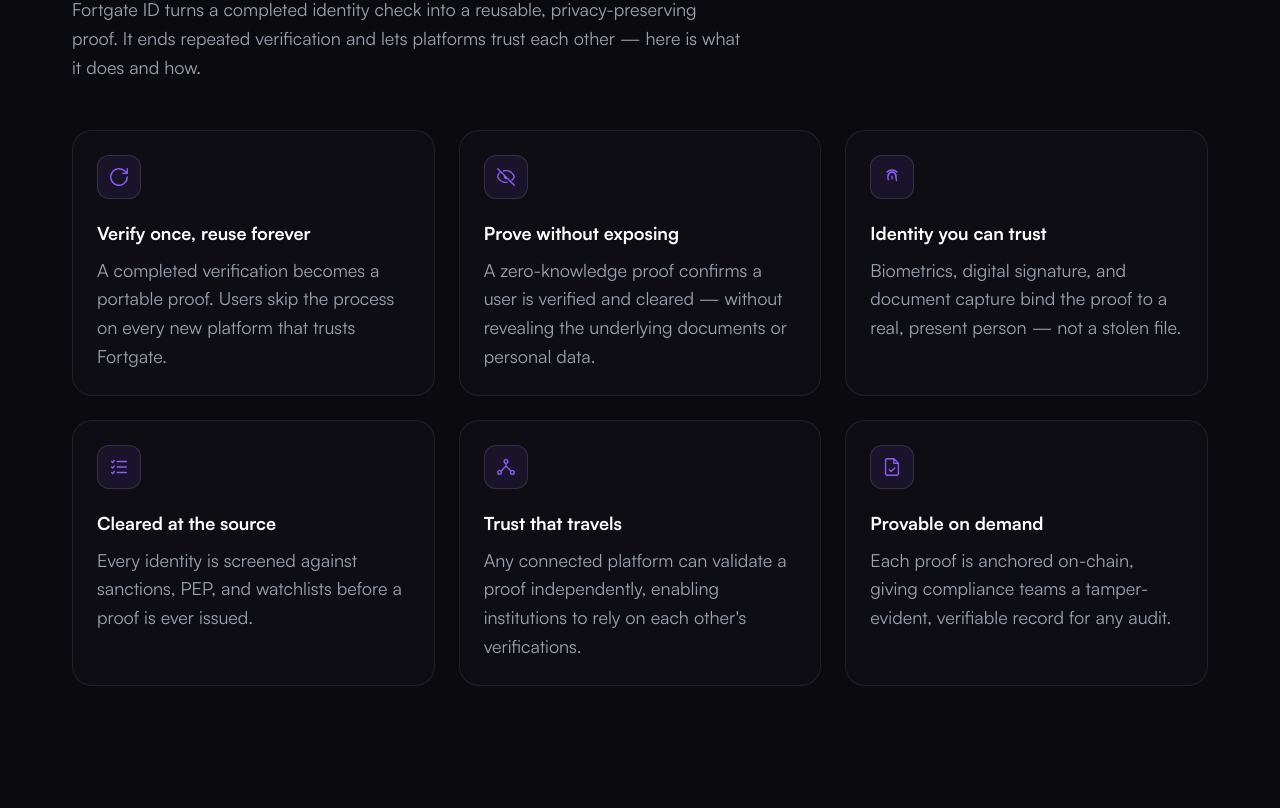
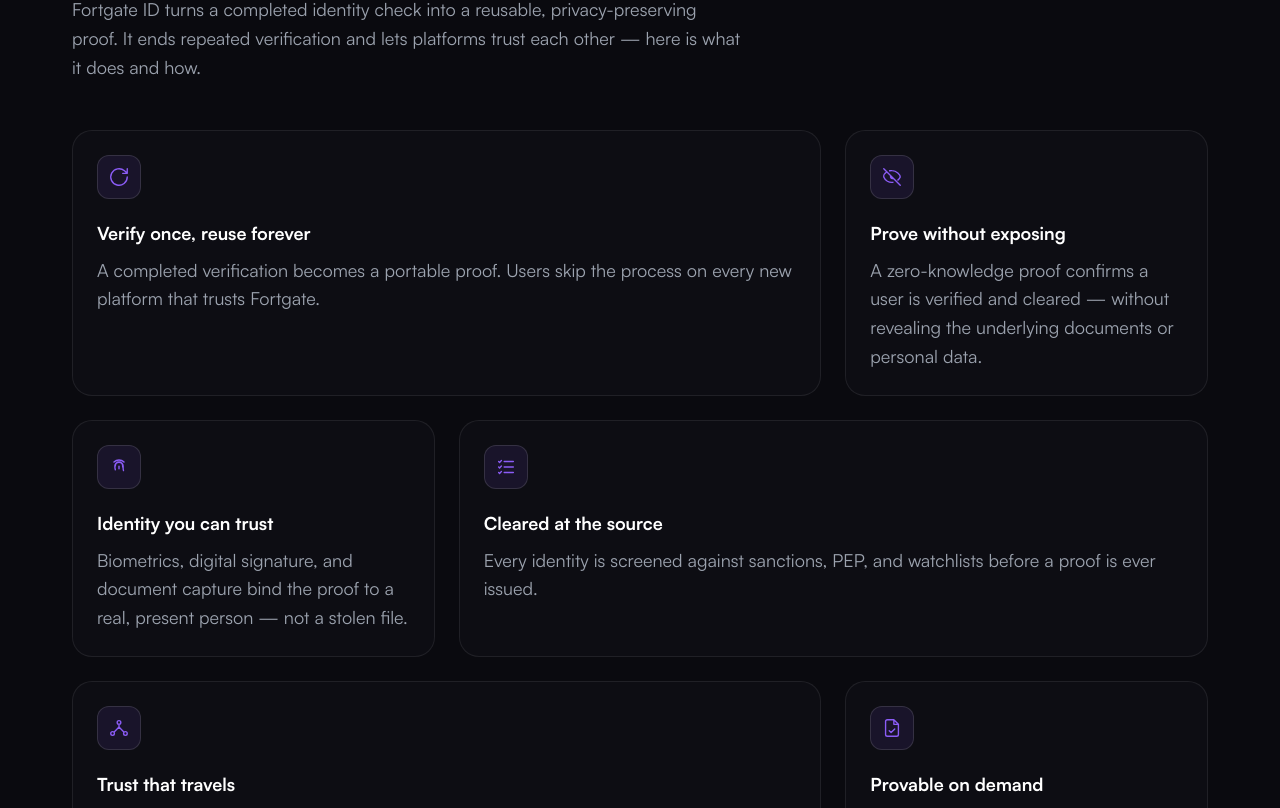
Before and after one commit to fort-gate/fortgate-OSS, a Next.js app: page / in a window 1280 px wide. Shown: the part 1132-1940 px from the top of the page. Built offline with nearby package versions, Linux system fonts and the light colour scheme.

Commit message:
feat(fortgate-id): true bento grid with wide tiles
Alternate wide tiles (indices 0/3/4 span two columns) so the grid reads
as an intentional bento instead of a uniform 3-up. Tiles fill 9 cells
cleanly; cards flex to full height.

Co-Authored-By: Claude Opus 4.8 <noreply@anthropic.com>

```diff
--- a/components/UseCases.tsx
+++ b/components/UseCases.tsx
@@ -48,6 +48,9 @@ const USE_CASES: UseCase[] = [
   },
 ];
 
+// Indices rendered two columns wide on desktop for a bento rhythm.
+const WIDE_TILES = new Set([0, 3, 4]);
+
 function IconChip({ name }: { name: IconName }) {
   return (
     <span className="mb-5 grid h-11 w-11 place-items-center rounded-[12px] border border-hairline bg-accent-violet/10 text-accent-violet">
@@ -76,11 +79,16 @@ export default function UseCases() {
           </div>
         </Reveal>
 
-        {/* Bento: 1 col mobile / 2 tablet / 3 desktop, 24px gap */}
+        {/* Bento: 1 col mobile / 2 tablet / 3 desktop. Wide tiles at 0,3,4
+            create an alternating left/right rhythm that tiles perfectly (9 cells). */}
         <div className="grid grid-cols-1 gap-grid sm:grid-cols-2 lg:grid-cols-3">
           {USE_CASES.map((item, i) => (
-            <Reveal key={i} delay={i * 0.1}>
-              <article className="h-full rounded-card border border-border bg-surface-1 p-card transition-colors duration-300 ease-smooth hover:border-hairline">
+            <Reveal
+              key={i}
+              delay={i * 0.1}
+              className={WIDE_TILES.has(i) ? "lg:col-span-2" : undefined}
+            >
+              <article className="flex h-full flex-col rounded-card border border-border bg-surface-1 p-card transition-colors duration-300 ease-smooth hover:border-hairline">
                 <IconChip name={item.icon} />
                 <h3 className="text-body-lg font-bold text-text-primary">
                   {item.title}
```
